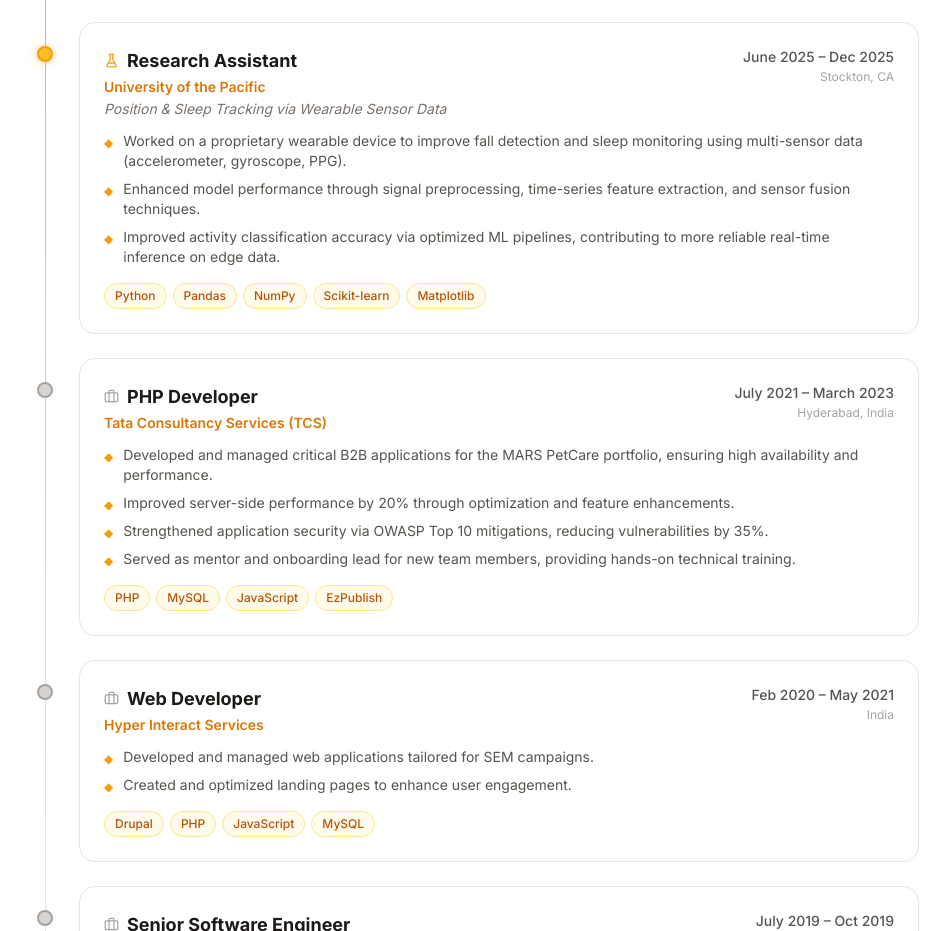
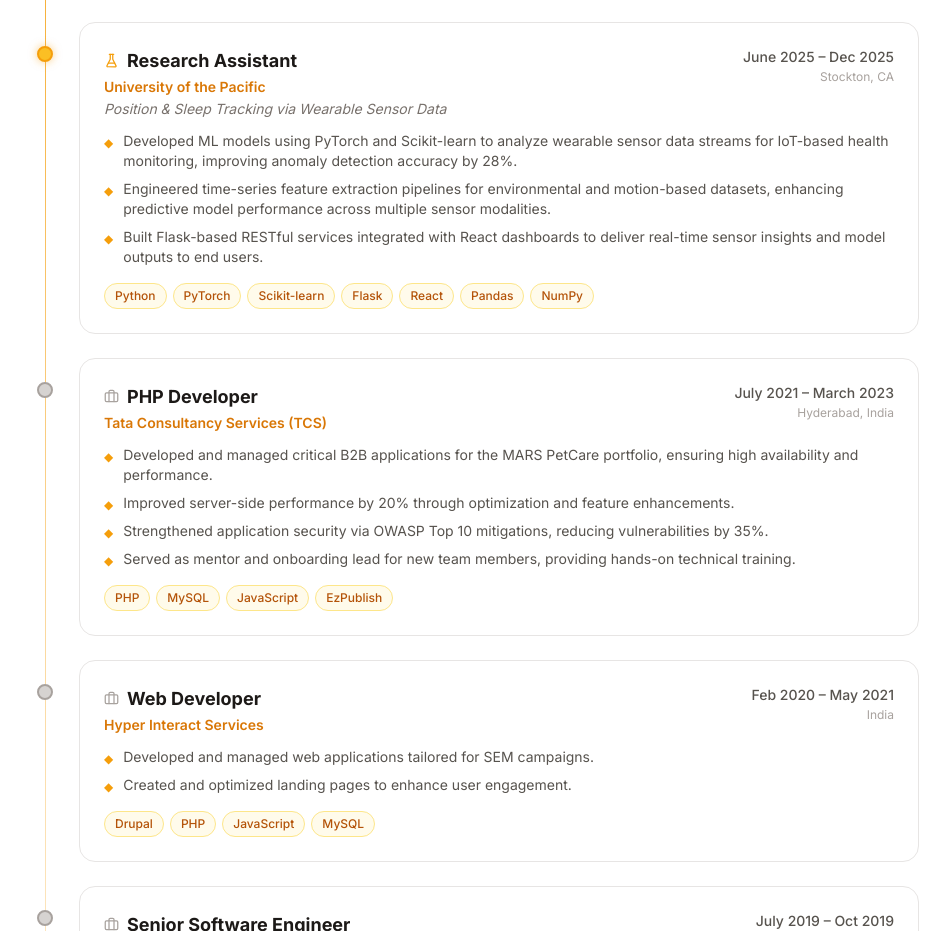
Before and after one commit to sruthisDev/sruthi-website-portfolio, a Next.js app: page / in a window 1280 px wide. Shown: the part 4120-5051 px from the top of the page, without its empty margins (169-1119 px from the left). Built offline with nearby package versions, Linux system fonts and the light colour scheme.

Commit message:
modifed the research content

```diff
--- a/components/Experience.tsx
+++ b/components/Experience.tsx
@@ -27,11 +27,11 @@ const experiences = [
     period: 'June 2025 – Dec 2025',
     project: 'Position & Sleep Tracking via Wearable Sensor Data',
     bullets: [
-      'Worked on a proprietary wearable device to improve fall detection and sleep monitoring using multi-sensor data (accelerometer, gyroscope, PPG).',
-      'Enhanced model performance through signal preprocessing, time-series feature extraction, and sensor fusion techniques.',
-      'Improved activity classification accuracy via optimized ML pipelines, contributing to more reliable real-time inference on edge data.',
+      'Developed ML models using PyTorch and Scikit-learn to analyze wearable sensor data streams for IoT-based health monitoring, improving anomaly detection accuracy by 28%.',
+      'Engineered time-series feature extraction pipelines for environmental and motion-based datasets, enhancing predictive model performance across multiple sensor modalities.',
+      'Built Flask-based RESTful services integrated with React dashboards to deliver real-time sensor insights and model outputs to end users.',
     ],
-    tech: ['Python', 'Pandas', 'NumPy', 'Scikit-learn', 'Matplotlib'],
+    tech: ['Python', 'PyTorch', 'Scikit-learn', 'Flask', 'React', 'Pandas', 'NumPy'],
   },
   {
     type: 'industry',
```
Also changed, not shown: 1 other file (tests, documents, lock files or other folders).
